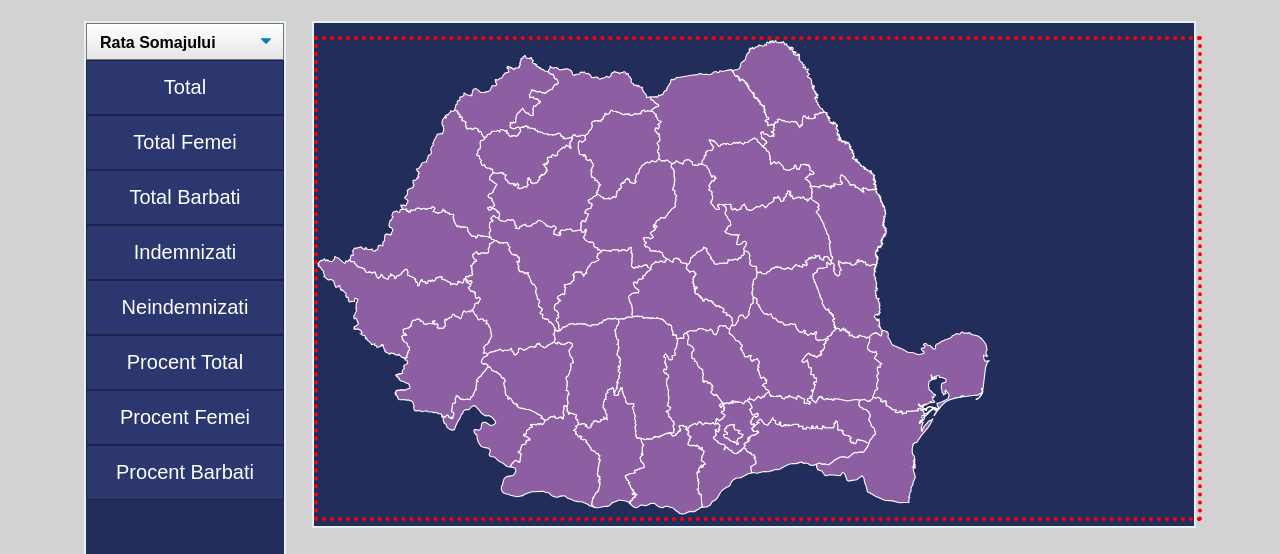
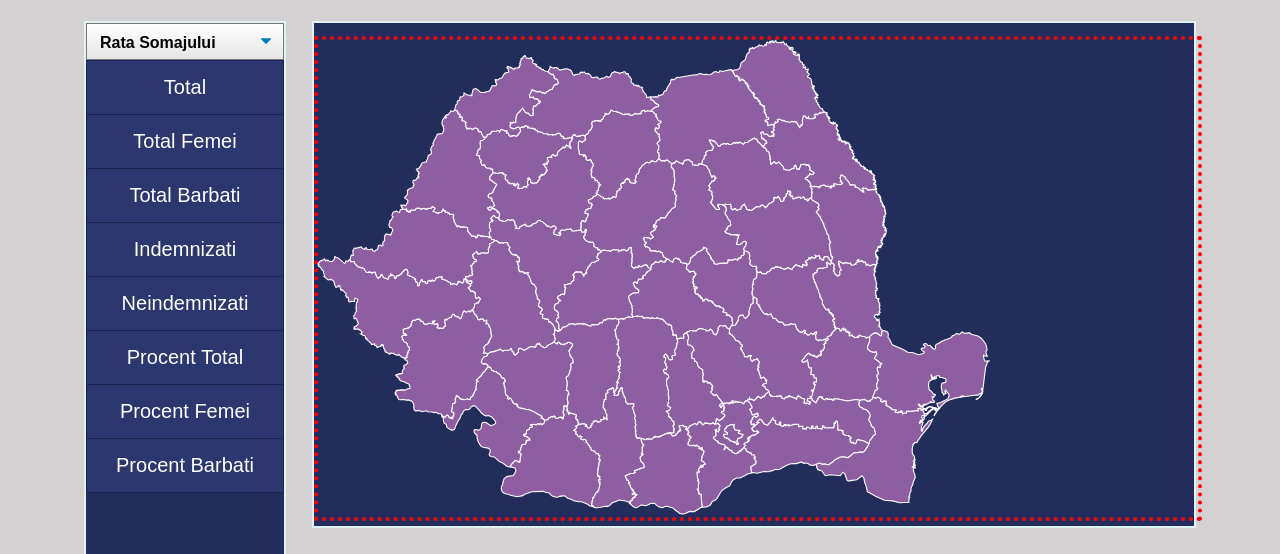
Before and after one commit to andutzu7/tw, a PHP site: page /Public/HTML/index.html in a window 1280 px wide; the page is wider, and only the part inside the window is pictured. Shown: the top 554 px of that part. Run offline with PHP 8.4, Linux system fonts and the light colour scheme; some libraries are stand-ins or nearby versions.

Commit message:
Border of the buttons now stacks

```diff
--- a/Public/CSS/group_button.css
+++ b/Public/CSS/group_button.css
@@ -18,3 +18,7 @@
   .button-group {
     text-align: center;
   }
+
+  .button-group button:not(:last-child) {
+    border-bottom: none; /* Prevent double borders */
+  }
```
